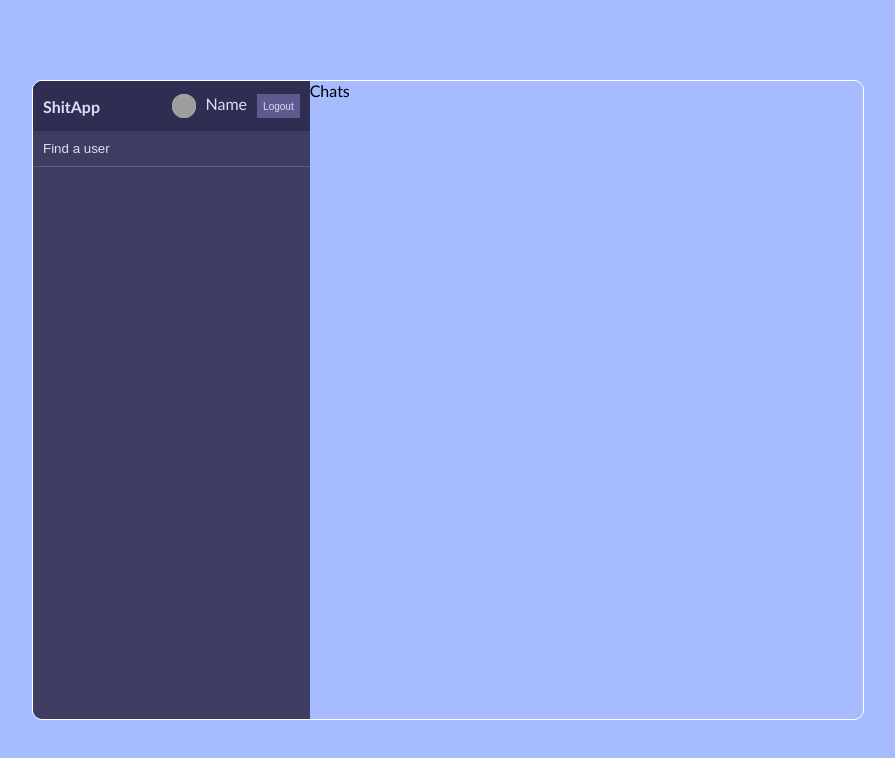
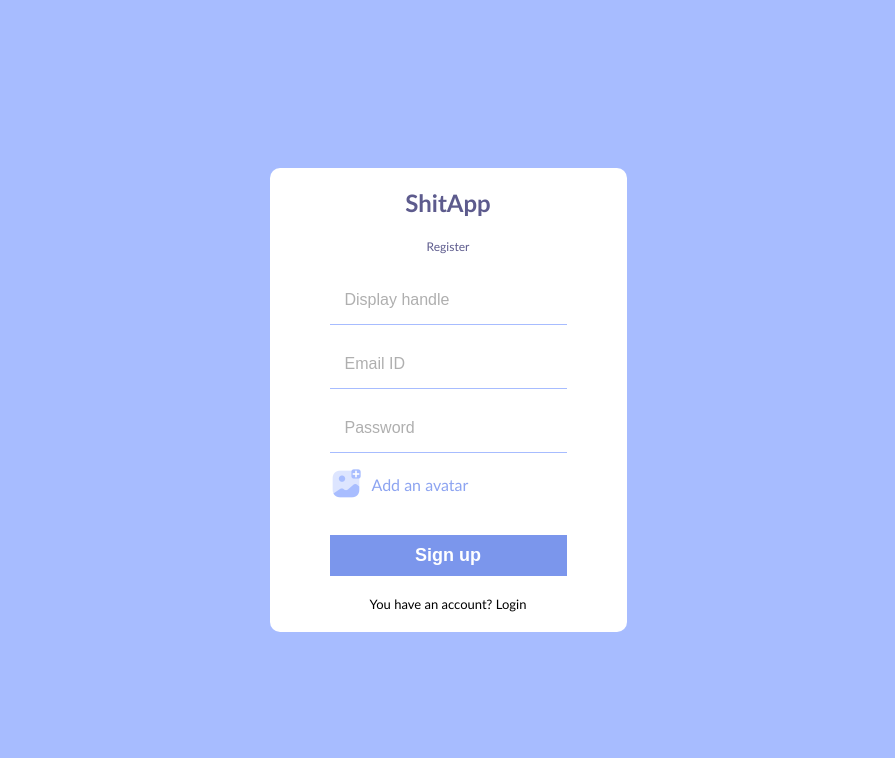
Before and after one commit to Kailashnath-NC/ChatApp, a React (Create React App) app: page / in a window 1280 px wide. Shown: the top 758 px of the page, without its empty margins (192-1087 px from the left). Built offline with nearby package versions, Linux system fonts and the light colour scheme; grey boxes are pictures that could not be loaded.

Commit message:
search finish

```diff
--- a/src/App.js
+++ b/src/App.js
@@ -3,7 +3,7 @@ import Login from "./pages/Login";
 import Register from "./pages/Register";
 import "./style.css";
 function App() {
-  return <Home />;
+  return <Register />;
 }
 
 export default App;
--- a/src/components/Search.js
+++ b/src/components/Search.js
@@ -3,8 +3,17 @@ import React from "react";
 export default function Search() {
   return (
     <div className="search">
-      <div className="searchForm">
+      <form className="searchForm">
         <input type="text" placeholder="Find a user" />
+      </form>
+      <div className="userchat">
+        <img
+          src="https://images.pexels.com/photos/8616015/pexels-photo-8616015.jpeg?auto=compress&cs=tinysrgb&w=600&lazy=load"
+          alt=""
+        />
+        <div className="userChatInfo">
+          <span className="user">Jane</span>
+        </div>
       </div>
     </div>
   );
--- a/src/style.css
+++ b/src/style.css
@@ -26,6 +26,7 @@ html,body{
     background-color: white;
     border-radius: 10px;
     padding: 20px 60px;
+    gap: 10px;  /* may be faulty */
     /* height: 80vh; */
 }
 
@@ -37,18 +38,18 @@ html,body{
     /* font-family:'Gill Sans', 'Gill Sans MT', Calibri, 'Trebuchet MS', sans-serif; */
 }
 
-.logo+p{
-    font-size: 20px;
+.title{
+    font-size: 12px;
+    color: #5d5b8d;
     /* font-family:'Gill Sans', 'Gill Sans MT', Calibri, 'Trebuchet MS', sans-serif; */
-    font-weight: 500;
+    /* font-weight: 500; */
 }
 
 form{
     display: flex;
     flex-direction: column;
-    gap: 10px;
+    gap: 15px;
     /* align-items: center; */
-    justify-content: center;
 }
 form input{
     padding: 15px;
@@ -126,7 +127,7 @@ form+p{
     height: 50px;
     background-color: #2f2d52;
     color: #ddddf7;
-    padding: 10px;
+    padding:  0px 10px;
     display: flex;
     justify-content: space-between;
     align-items: center;
@@ -160,16 +161,44 @@ form+p{
     cursor: pointer;
 }
 
+.search{
+    color: white;
+    border-bottom: 1px gray solid;
+}
+.searchForm{
+    padding: 10px;
+}
 .search input{
     width: 100%;
-    background-color: inherit;
+    background-color: transparent;
+    outline: none;
     border: none;
     padding: 10px;
     color: white;
-    border-bottom: 1px #5d5b8d solid;
     &::placeholder{
-        color: #ddddf7;
+        color: lightgray;
     }
+}
+
+.userchat{
+    /* width: 40px; */
+    display: flex;
+    align-items: center;
+    gap: 10px;
+    padding: 10px;
+    font-size: 20px;
+    /* color:white;   already in .search*/
+    cursor: pointer;
+    &:hover{
+        background-color: #2f2d52;
+    }
+}
+
+.userchat img{
+    height: 50px;
+    width: 50px;
+    border-radius: 50%;
+    object-fit: cover;
 }
 
 .chats{
```
